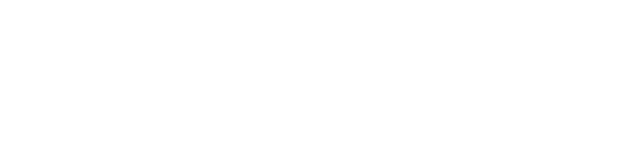
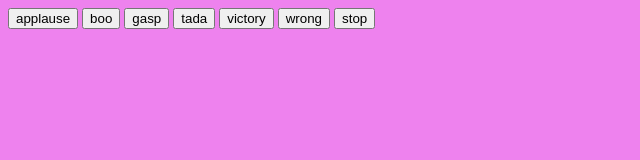
Before and after one commit to acciojob/Soundbar-Shruti-dotcom-01, a website: page main.html in a window 1280 px wide. Shown: the whole page, without its empty margins (0-640 px from the left). Drawn offline with Linux system fonts and the light colour scheme.

Commit message:
created a submission

```diff
--- a/main.html
+++ b/main.html
@@ -8,6 +8,15 @@
 
 <body>
 	<!-- the entire body must be written by student -->
+	<section>
+	  <button class="btn">applause</button>
+	  <button class="btn">boo</button>
+	  <button class="btn">gasp</button>
+	  <button class="btn">tada</button>
+	  <button class="btn">victory</button>
+	  <button class="btn">wrong</button>
+	  <button class="stop">stop</button>
+	</section>
     <script type="text/javascript" src="./script.js">
 </script>
 
--- a/script.js
+++ b/script.js
@@ -1 +1,2 @@
 //your JS code here. If required.
+let button = document.getElementsByClassName("btn");
--- a/styles.css
+++ b/styles.css
@@ -1 +1,4 @@
 /*  your css code here. If applicable */
+body{
+	background-color: violet;
+}
```
